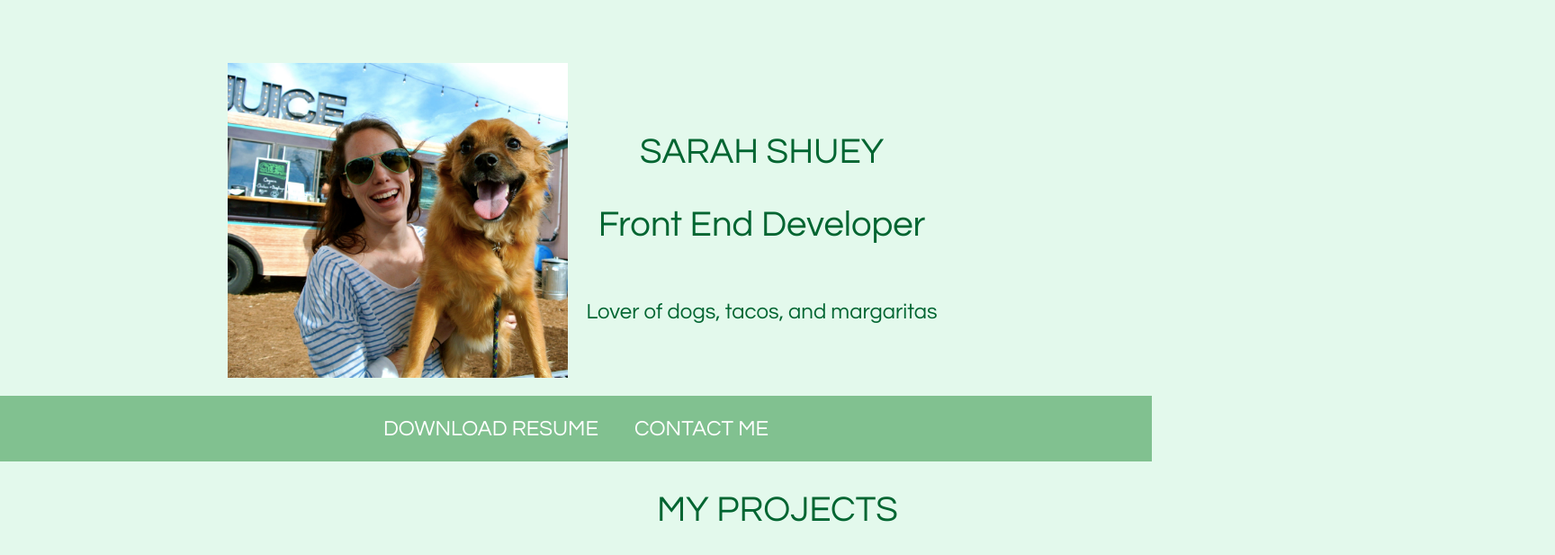
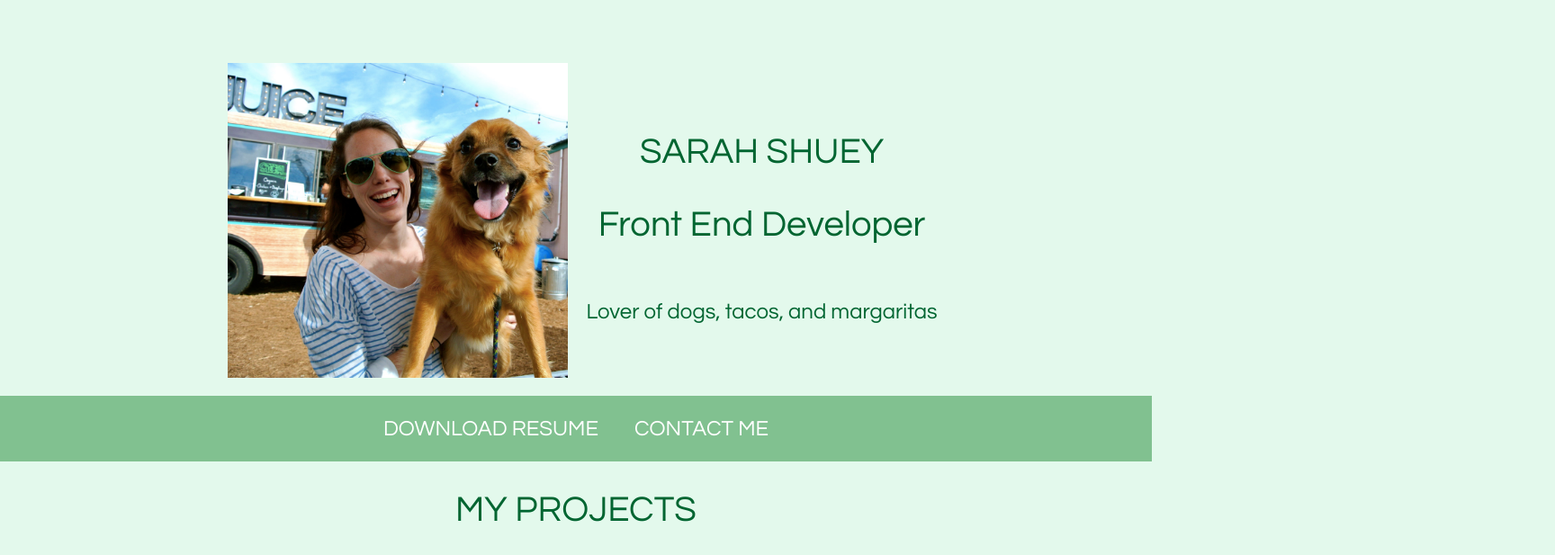
Before and after one commit to sarahshuey/sarahshuey.github.io, a plain HTML site: page index.html in a window 1280 px wide. Shown: the top 617 px of the page at 90% size, 1728 px wide, since content can reach past the window. Drawn offline with Linux system fonts and the light colour scheme.

Commit message:
mobile page

```diff
--- a/style.css
+++ b/style.css
@@ -6,7 +6,6 @@ body{
   margin: 0 auto;
   background-color: #E3F9EC;
   font-family: 'Questrial', sans-serif;
-  width: 100%;
 }
 .contact-form{
   display: flex;
@@ -216,10 +215,6 @@ filter: grayscale(100%);
 }
 }
 @media screen and (min-width: 780px){
-  body{
-    max-width: 999px;
-    width: 100%;
-  }
   .homeme{
     width: 135%;
   }
@@ -241,9 +236,7 @@ filter: grayscale(100%);
 
 }
 @media screen and (min-width: 1050px) {
-  body{
-    max-width: 1880px;
-  }
+
   .homeme{
     width: 100%;
   }
@@ -330,4 +323,10 @@ h2{
   margin-top: 30px;
   width: 100%;
 }
+.projectstitle{
+  display: flex;
+  width: 100%;
+  justify-content: center;
 }
+
+}
```
